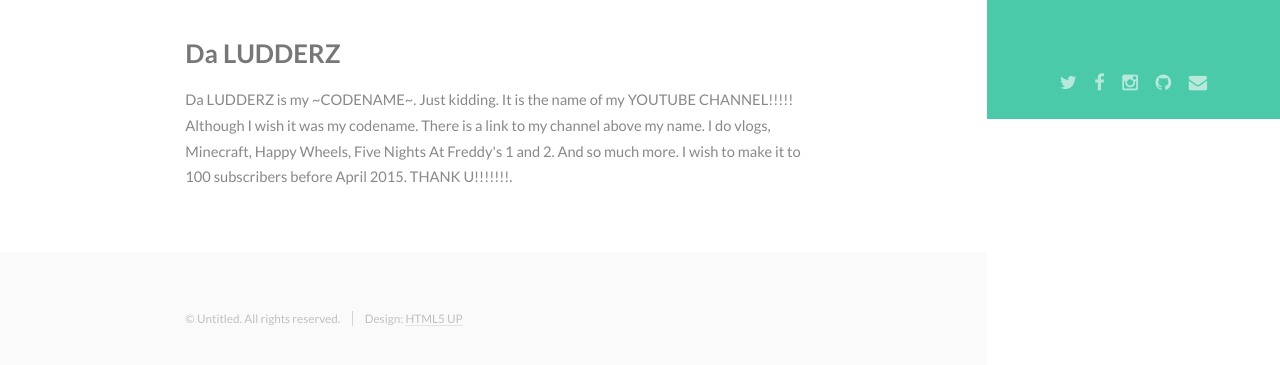
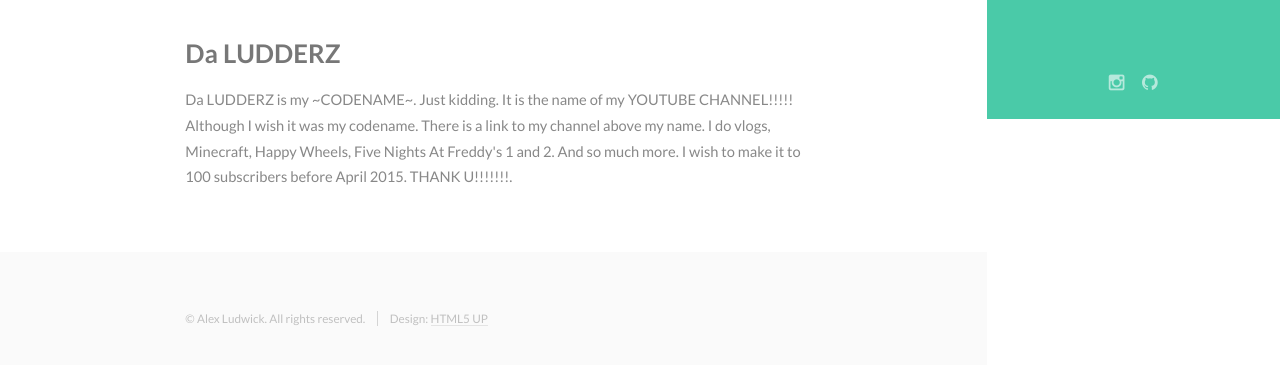
Before and after one commit to ks14ale/ks14ale.github.io, a plain HTML site: page index.html in a window 1280 px wide. Shown: the part 681-1046 px from the top of the page. Drawn offline with Linux system fonts and the light colour scheme.

Commit message:
Made some changes
1. Commented out unnecessary icons
2. Changed copyright to Alex’s name

```diff
--- a/index.html
+++ b/index.html
@@ -44,11 +44,11 @@
 					</nav>
 					<footer>
 						<ul class="icons">
-							<li><a href="#" class="icon fa-twitter"><span class="label">Twitter</span></a></li>
-							<li><a href="#" class="icon fa-facebook"><span class="label">Facebook</span></a></li>
+							<!-- <li><a href="#" class="icon fa-twitter"><span class="label">Twitter</span></a></li> -->
+							<!-- <li><a href="#" class="icon fa-facebook"><span class="label">Facebook</span></a></li> -->
 							<li><a href="http://instagram.com/alexmludwick/" class="icon fa-instagram"><span class="label">Instagram</span></a></li>
 							<li><a href="https://github.com/ks14ale" class="icon fa-github"><span class="label">Github</span></a></li>
-							<li><a href="#" class="icon fa-envelope"><span class="label">Email</span></a></li>
+							<!-- <li><a href="#" class="icon fa-envelope"><span class="label">Email</span></a></li> -->
 						</ul>
 					</footer>
 				</section>
@@ -490,7 +490,7 @@ print 'It took ' + i + ' iterations to sort the deck.';</code></pre>
 				<section id="footer">
 					<div class="container">
 						<ul class="copyright">
-							<li>&copy; Untitled. All rights reserved.</li><li>Design: <a href="http://html5up.net">HTML5 UP</a></li>
+							<li>&copy; Alex Ludwick. All rights reserved.</li><li>Design: <a href="http://html5up.net">HTML5 UP</a></li>
 						</ul>
 					</div>
 				</section>
```
